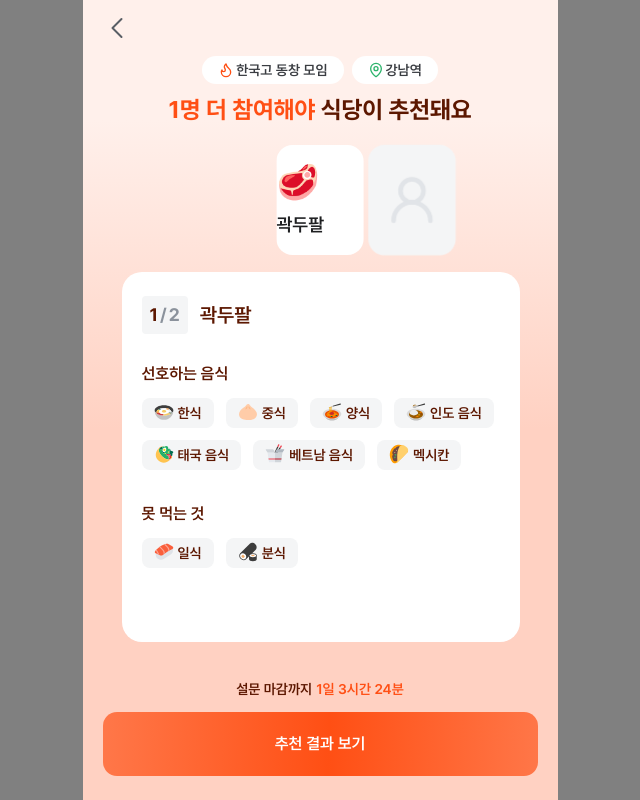
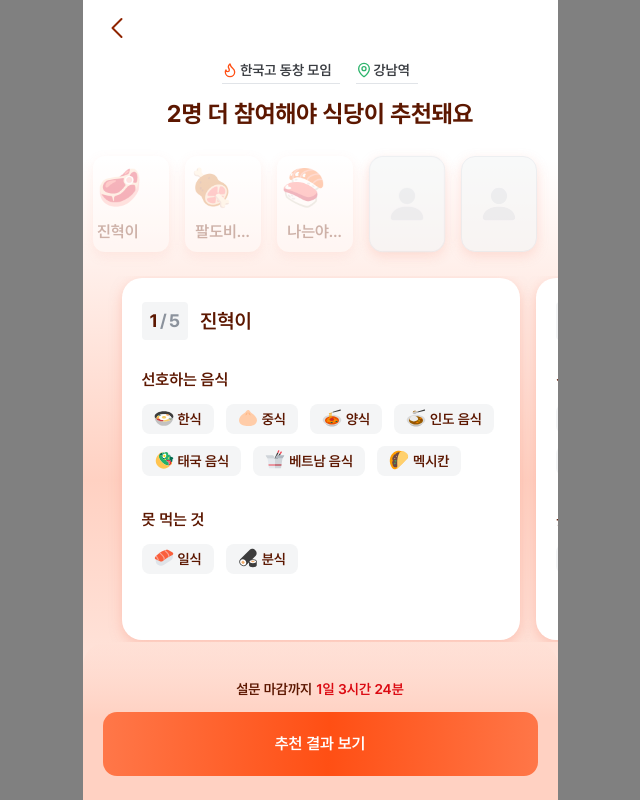
Before and after one commit to depromeet/17th-team3-Web, a Next.js app: page /recommendations/1 in a window 1280 px wide. Shown: the whole page, without its empty margins (320-960 px from the left). Built offline with nearby package versions, Linux system fonts and the light colour scheme.

Commit message:
[Feat] 디자인 변경사항 추천결과 진입 페이지 적용

```diff
--- a/src/app/recommendations/[eventId]/(main)/layout.tsx
+++ b/src/app/recommendations/[eventId]/(main)/layout.tsx
@@ -5,14 +5,8 @@ interface RecommendationsLayoutProps {
 }
 const RecommendationsLayout = ({ children }: RecommendationsLayoutProps) => {
   return (
-    <div
-      className="flex flex-1 flex-col"
-      style={{
-        background:
-          'linear-gradient(180deg, var(--Saturated-Orange-Orange100, #FFF0EB) 15.04%, var(--Saturated-Orange-Orange200, #FFD1C2) 53.66%)',
-      }}
-    >
-      <TopNavigation title="" showBackButton />
+    <div className="flex flex-1 flex-col background-2">
+      <TopNavigation title="" showBackButton className="text-orange-800" />
       {children}
     </div>
   );
--- a/src/app/recommendations/[eventId]/(main)/page.tsx
+++ b/src/app/recommendations/[eventId]/(main)/page.tsx
@@ -10,9 +10,9 @@ interface IconChipProps {
 
 const IconChip = ({ icon, label }: IconChipProps) => {
   return (
-    <div className="flex h-7 flex-row items-center gap-0.5 rounded-[5rem] bg-white pr-4 pl-4">
+    <div className="flex h-7 flex-row items-center gap-0.5 border-b border-neutral-300 pr-2">
       {icon}
-      <span className="label-1 font-semibold text-neutral-1400"> {label}</span>
+      <span className="label-1 font-semibold text-neutral-1400">{label}</span>
     </div>
   );
 };
@@ -29,8 +29,8 @@ const RecommendationsPage = async ({ params }: RecommendationsPageProps) => {
 
   return (
     <div className="flex flex-1 flex-col">
-      <div className="flex flex-col gap-2">
-        <div className="mx-auto flex flex-row gap-2">
+      <div className="flex flex-col gap-3">
+        <div className="mx-auto flex flex-row gap-4">
           <IconChip
             icon={<Flame className="h-4 w-4 text-orange-500" absoluteStrokeWidth />}
             label={`한국고 동창 모임`}
@@ -40,10 +40,9 @@ const RecommendationsPage = async ({ params }: RecommendationsPageProps) => {
             label="강남역"
           />
         </div>
-        <div className="mx-auto heading-3 font-bold">
-          <span className="text-orange-500">{remainingAttendeesCount}명 더 참여해야 </span>
-          <span className="text-orange-900">식당이 추천돼요</span>
-        </div>
+        <h1 className="mx-auto heading-3 font-bold text-orange-900">
+          {remainingAttendeesCount}명 더 참여해야 식당이 추천돼요
+        </h1>
       </div>
       <RecommendationsClient attendeesData={attendeesMockData} />
     </div>
--- a/src/app/recommendations/[eventId]/_components/RecommendationsClient.tsx
+++ b/src/app/recommendations/[eventId]/_components/RecommendationsClient.tsx
@@ -24,7 +24,7 @@ const RecommendationsClient = ({ attendeesData }: RecommendationsClientProps) =>
       <div className="sticky bottom-0 flex flex-col gap-3 rounded-t-3xl px-5 pt-9 pb-6 button-area">
         <div className="flex flex-row justify-center gap-1 label-1">
           <span className="label-1 font-semibold text-orange-900">설문 마감까지</span>
-          <span className="label-1 font-semibold text-orange-500">1일 3시간 24분</span>
+          <span className="label-1 font-semibold text-red-600">1일 3시간 24분</span>
         </div>
         <Button theme="cta-gradient" onClick={handleClick}>
           추천 결과 보기
--- a/src/app/recommendations/[eventId]/_components/attendees/AttendeeAvatarButton.tsx
+++ b/src/app/recommendations/[eventId]/_components/attendees/AttendeeAvatarButton.tsx
@@ -1,28 +1,16 @@
+import MarqueeText from '@/app/_features/MarqueeText';
 import { cn } from '@/app/_lib/cn';
 import { Attendee } from '@/app/recommendations/[eventId]/_models/attendee';
 
-/**
- * 참석자 아바타 버튼 컴포넌트의 Props
- */
 interface AttendeeAvatarButtonProps {
-  /** 참석자 인덱스 */
   index: number;
-  /** 참석자 정보 */
   attendee: Attendee;
-  /** 현재 활성화된 버튼인지 여부 */
   isActive: boolean;
-  /** 클릭 이벤트 핸들러 */
   onClick: () => void;
-  /** 버튼 element ref */
   buttonRef?: React.RefCallback<HTMLButtonElement | null>;
-  /** 추가 CSS 클래스 */
   className?: string;
 }
 
-/**
- * 참석자의 아바타와 이름을 표시하는 클릭 가능한 버튼 컴포넌트
- * 활성 상태에 따라 스케일과 투명도가 변경됨
- */
 const AttendeeAvatarButton = ({
   attendee,
   isActive,
@@ -36,14 +24,23 @@ const AttendeeAvatarButton = ({
       type="button"
       onClick={onClick}
       className={cn(
-        'flex h-24 w-19 shrink-0 snap-x snap-mandatory flex-col justify-center gap-2 rounded-[0.875rem] bg-white body-3 font-semibold text-neutral-1500 transition-all duration-200',
+        'flex h-24 w-19 shrink-0 snap-x snap-mandatory flex-col rounded-xl bg-white px-1 pb-2 font-semibold text-neutral-1500 transition-all duration-200',
         'cursor-pointer',
-        isActive ? 'scale-115' : 'opacity-60',
+        isActive ? 'scale-115' : 'opacity-30',
         className
       )}
+      style={{
+        boxShadow: '0 4px 12px 0 rgba(250, 165, 148, 0.50)',
+      }}
     >
-      <span className="text-3xl">{attendee.avatar}</span>
-      <span className="text-neutral-1500">{attendee.name}</span>
+      <div className="flex flex-1 items-center justify-center">
+        <span className="text-4xl">{attendee.avatar}</span>
+      </div>
+      {isActive ? (
+        <MarqueeText className="body-3 text-orange-900">{attendee.name}</MarqueeText>
+      ) : (
+        <span className="line-clamp-1 body-3 text-orange-900">{attendee.name}</span>
+      )}
     </button>
   );
 };
--- a/src/app/recommendations/[eventId]/_components/attendees/AttendeeEmptyButton.tsx
+++ b/src/app/recommendations/[eventId]/_components/attendees/AttendeeEmptyButton.tsx
@@ -1,25 +1,15 @@
 import { UserRound } from 'lucide-react';
 
+import PersonFillIcon from '@/app/_components/icons/PersonFillIcon';
 import { cn } from '@/app/_lib/cn';
 
-/**
- * 빈 참석자 슬롯 컴포넌트의 Props
- */
 interface EmptyAttendeeButtonProps {
-  /** 현재 활성화된 슬롯인지 여부 */
   isActive: boolean;
-  /** 클릭 이벤트 핸들러 */
   onClick: () => void;
-  /** 버튼 element ref */
   buttonRef?: React.RefCallback<HTMLButtonElement | null>;
-  /** 추가 CSS 클래스 */
   className?: string;
 }
 
-/**
- * 아직 참여하지 않은 참석자 자리를 나타내는 빈 슬롯 버튼 컴포넌트
- * 사용자가 클릭하여 빈 슬롯을 선택할 수 있음
- */
 const EmptyAttendeeButton = ({
   isActive,
   onClick,
@@ -32,17 +22,20 @@ const EmptyAttendeeButton = ({
       type="button"
       onClick={onClick}
       className={cn(
-        'flex shrink-0 cursor-pointer flex-col items-center gap-2',
+        'flex shrink-0 cursor-pointer flex-col items-center gap-2 transition-all duration-200',
         isActive ? 'scale-115' : 'opacity-60',
         className
       )}
     >
       <div
         className={cn(
-          'flex h-24 w-[4.75rem] shrink-0 items-center justify-center gap-2 rounded-[0.875rem] bg-neutral-200 body-3 font-semibold'
+          'flex h-24 w-[4.75rem] shrink-0 items-center justify-center gap-2 rounded-[0.875rem] border border-neutral-300 bg-neutral-200 body-3 font-semibold'
         )}
+        style={{
+          boxShadow: '0 4px 12px 0 rgba(250, 165, 148, 0.50)',
+        }}
       >
-        <UserRound className="h-12 w-12 text-neutral-300" />
+        <PersonFillIcon className="h-11 w-11 text-neutral-300" />
       </div>
     </button>
   );
--- a/src/app/recommendations/[eventId]/_components/personas/PersonaCard.tsx
+++ b/src/app/recommendations/[eventId]/_components/personas/PersonaCard.tsx
@@ -42,6 +42,9 @@ const PersonaCard = ({
         'flex w-11/12 shrink-0 flex-col gap-7 rounded-[1.25rem] bg-white px-5 py-6',
         className
       )}
+      style={{
+        boxShadow: '0 4px 12px 0 rgba(250, 165, 148, 0.50)',
+      }}
     >
       <div className="flex flex-row items-center gap-3">
         <div className="flex flex-row gap-0.5 rounded-sm bg-neutral-200 px-2 py-1.5 subheading-2 font-bold">
--- a/src/app/recommendations/[eventId]/_components/personas/PersonaCarousel.tsx
+++ b/src/app/recommendations/[eventId]/_components/personas/PersonaCarousel.tsx
@@ -16,7 +16,7 @@ const PersonaCarousel = () => {
   return (
     <div className="flex flex-1 flex-row overflow-x-hidden">
       <div
-        className="no-scrollbar flex w-full touch-pan-x snap-x snap-mandatory flex-row gap-4 overflow-x-auto scroll-smooth px-5"
+        className="no-scrollbar flex w-full touch-pan-x snap-x snap-mandatory flex-row gap-4 overflow-x-auto scroll-smooth px-5 py-0.5"
         ref={cardsContainerRef}
       >
         <CarouselEdgeSpacer />
--- a/src/app/recommendations/[eventId]/_mocks/attendees.mock.ts
+++ b/src/app/recommendations/[eventId]/_mocks/attendees.mock.ts
@@ -5,29 +5,29 @@ import { AttendeesData } from '@/app/recommendations/[eventId]/_models/attendee'
  * 실제 API 연동 전까지 사용할 샘플 데이터
  */
 export const attendeesMockData: AttendeesData = {
-  totalAttendees: 2,
+  totalAttendees: 5,
   notYetSelectedAttendees: 2,
   attendees: [
     {
       id: '1',
-      name: '곽두팔',
+      name: '진혁이',
       avatar: '🥩',
       preferredFoods: ['korean', 'chinese', 'western', 'indian', 'thai', 'vietnamese', 'mexican'],
       avoidedFoods: ['japanese', 'bunsik'],
     },
-    // {
-    //   id: '2',
-    //   name: '진혁이',
-    //   avatar: '🍖',
-    //   preferredFoods: ['korean', 'chinese', 'western', 'indian', 'thai', 'bunsik'],
-    //   avoidedFoods: ['japanese', 'vietnamese', 'mexican'],
-    // },
-    // {
-    //   id: '3',
-    //   name: '지현이',
-    //   avatar: '🍣',
-    //   preferredFoods: ['korean', 'chinese', 'western', 'indian', 'thai', 'bunsik'],
-    //   avoidedFoods: ['japanese', 'vietnamese', 'mexican'],
-    // },
+    {
+      id: '2',
+      name: '팔도비빔면너무좋아',
+      avatar: '🍖',
+      preferredFoods: ['korean', 'chinese', 'western', 'indian', 'thai', 'bunsik'],
+      avoidedFoods: ['japanese', 'vietnamese', 'mexican'],
+    },
+    {
+      id: '3',
+      name: '나는야오빠주인공',
+      avatar: '🍣',
+      preferredFoods: ['korean', 'chinese', 'western', 'indian', 'thai', 'bunsik'],
+      avoidedFoods: ['japanese', 'vietnamese', 'mexican'],
+    },
   ],
 };
```
